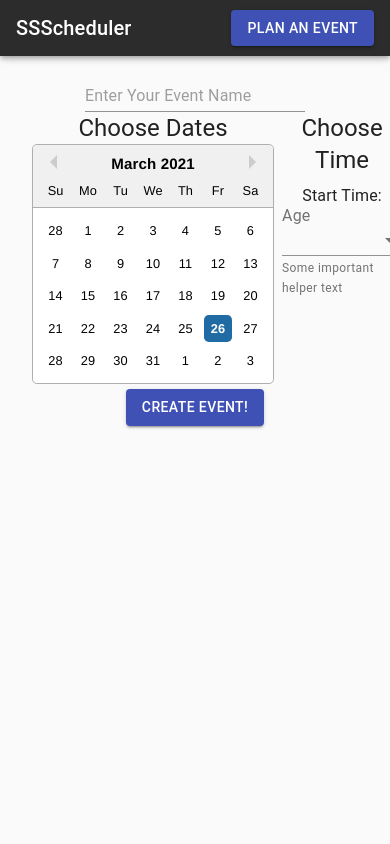
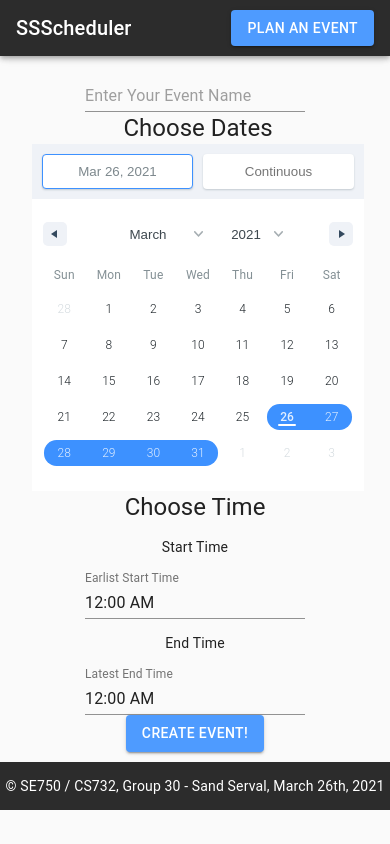
Before and after one commit to UoA-COMPSCI732-SOFTENG750-Team-Project/SOFTENG-750-2021-Group-Project-Sand-Serval, a React (Create React App) app in the folder sss_frontend/: page / in a window 390 px wide. Built offline with nearby package versions, Linux system fonts and the light colour scheme.

Commit message:
Finish off homepage

```diff
--- a/sss_frontend/package.json
+++ b/sss_frontend/package.json
@@ -4,13 +4,18 @@
   "private": true,
   "proxy": "http://localhost:3001/",
   "dependencies": {
+    "@date-io/date-fns": "^1.3.13",
     "@devexpress/dx-react-scheduler": "^2.7.5",
     "@devexpress/dx-react-scheduler-material-ui": "^2.7.5",
     "@material-ui/core": "^4.11.4",
+    "@material-ui/pickers": "^3.3.10",
     "@testing-library/jest-dom": "^5.11.10",
     "@testing-library/react": "^11.2.5",
     "@testing-library/user-event": "^12.8.3",
+    "date-fns": "^2.21.2",
+    "moment": "^2.29.1",
     "react": "^17.0.2",
+    "react-date-range": "^1.1.3",
     "react-datepicker": "^3.8.0",
     "react-dom": "^17.0.2",
     "react-router-dom": "^5.2.0",
--- a/sss_frontend/src/App.css
+++ b/sss_frontend/src/App.css
@@ -9,3 +9,13 @@
 #main {
   margin-top: 5%;
 }
+
+footer {
+  background-color: #2c2c2c;
+  color: white;
+  display: flex;
+  flex-direction: row;
+  justify-content: center;
+  align-items: center;
+  margin-top: 10px;
+}
--- a/sss_frontend/src/App.js
+++ b/sss_frontend/src/App.js
@@ -8,6 +8,7 @@ import Home from './pages/Home'
 import './App.css';
 import { Container } from '@material-ui/core';
 import SignIn from './pages/SignIn';
+import moment from 'moment';
 
 const useStyles = makeStyles((theme) => ({
   appBar: {
@@ -30,7 +31,7 @@ function App() {
           <Typography variant="h6" id="title">
             SSScheduler
           </Typography>
-          <Button variant="contained" color="primary">
+          <Button variant="contained" style={{backgroundColor: '#4E9BFF', color: '#FFFFFF'}}>
             Plan an Event
           </Button>
         </Toolbar>
@@ -48,7 +49,9 @@ function App() {
           </Switch>
         </BrowserRouter>
       </Container>
-
+      <footer>
+          <p>&copy; SE750 / CS732, Group 30 - Sand Serval, {moment().format("MMMM Do, YYYY")}</p>
+        </footer>
     </div>
   );
 }
--- /dev/null
+++ b/sss_frontend/src/components/calendar.css
@@ -0,0 +1,3 @@
+DateRange {
+    width: 80%;
+}
--- a/sss_frontend/src/components/calendar.js
+++ b/sss_frontend/src/components/calendar.js
@@ -1,29 +1,28 @@
-import React, { useState } from "react";
-import DataPicker from "react-datepicker";
-import "react-datepicker/dist/react-datepicker.css";
+import {useState} from 'react'
+import 'react-date-range/dist/styles.css';
+import 'react-date-range/dist/theme/default.css';
+import { DateRange } from 'react-date-range';
+import './calendar.css'
 
-const CalendarPicker = () => {
-    const [startDate, setStartDate] = useState(new Date());
-    const [endDate, setEndDate] = useState(null);
-    const onChange = dates => {
-        const [start, end] = dates;
-        setStartDate(start);
-        setEndDate(end);
-    };
-    console.log(startDate);
 
-    console.log(endDate);
 
-    return (
-        <DataPicker
-        selected={startDate}
-        onChange={onChange}
-        startDate={startDate}
-        endDate={endDate}
-        selectsRange
-        inline
+export default function CalendarPicker() {
+
+    const [state, setState] = useState([
+        {
+          startDate: new Date(),
+          endDate: null,
+          key: 'selection'
+        }
+      ]);
+
+      return (
+        <DateRange
+        editableDateInputs={true}
+        onChange={item => setState([item.selection])}
+        moveRangeOnFirstSelection={false}
+        ranges={state}
         />
     );
-};
 
-export default CalendarPicker;
+}
--- /dev/null
+++ b/sss_frontend/src/components/selectEndTime.js
@@ -0,0 +1,48 @@
+import React, { useState } from "react";
+import DateFnsUtils from '@date-io/date-fns';
+import {
+  MuiPickersUtilsProvider,
+  TimePicker,
+} from "@material-ui/pickers";
+import TextField from "@material-ui/core/TextField";
+import { createMuiTheme } from "@material-ui/core";
+import { ThemeProvider } from "@material-ui/styles";
+
+const materialTheme = createMuiTheme({
+  palette: {
+    primary: {
+      main: '#4E9BFF'
+    },
+    typography: {
+      color: 'white',
+      useNextVariants: true,
+      suppressDeprecationWarnings: true
+    },
+  },
+
+});
+export default function SelectStartTime() {
+    const [value, setValue] = useState(new Date("2018-01-01T00:00:00.000Z"));
+
+
+    return (
+      <ThemeProvider theme={materialTheme}>
+
+      <MuiPickersUtilsProvider utils={DateFnsUtils}>
+          <p>End Time</p>
+        <TimePicker
+        ampm
+        ampmInClock
+        views={["hours"]}
+        variant="dialog"
+        label="Latest End Time"
+        value={value}
+        minutesStep={5}
+        onChange={setValue}
+        renderInput={(props) => <TextField {...props} />}
+      />
+      </MuiPickersUtilsProvider>
+      </ThemeProvider>
+    );
+
+}
--- /dev/null
+++ b/sss_frontend/src/components/selectStartTime.js
@@ -0,0 +1,48 @@
+import React, { useState } from "react";
+import DateFnsUtils from '@date-io/date-fns';
+import {
+  MuiPickersUtilsProvider,
+  TimePicker,
+} from "@material-ui/pickers";
+import TextField from "@material-ui/core/TextField";
+import { createMuiTheme } from "@material-ui/core";
+import { ThemeProvider } from "@material-ui/styles";
+
+const materialTheme = createMuiTheme({
+  palette: {
+    primary: {
+      main: '#4E9BFF'
+    },
+    typography: {
+      color: 'white',
+      useNextVariants: true,
+      suppressDeprecationWarnings: true
+    },
+  },
+
+});
+export default function SelectStartTime() {
+    const [value, setValue] = useState(new Date("2018-01-01T00:00:00.000Z"));
+
+
+    return (
+      <ThemeProvider theme={materialTheme}>
+
+      <MuiPickersUtilsProvider utils={DateFnsUtils}>
+          <p>Start Time</p>
+        <TimePicker
+        ampm
+        ampmInClock
+        views={["hours"]}
+        variant="dialog"
+        label="Earlist Start Time"
+        value={value}
+        minutesStep={5}
+        onChange={setValue}
+        renderInput={(props) => <TextField {...props} />}
+      />
+      </MuiPickersUtilsProvider>
+      </ThemeProvider>
+    );
+
+}
--- a/sss_frontend/src/components/selectTime.js
+++ /dev/null
@@ -1,52 +0,0 @@
-import React from 'react';
-import { makeStyles } from '@material-ui/core/styles';
-import { Typography } from '@material-ui/core';
-import InputLabel from '@material-ui/core/InputLabel';
-import MenuItem from '@material-ui/core/MenuItem';
-import FormHelperText from '@material-ui/core/FormHelperText';
-import FormControl from '@material-ui/core/FormControl';
-import Select from '@material-ui/core/Select';
-
-const useStyles = makeStyles((theme) => ({
-  formControl: {
-    margin: theme.spacing(1),
-    minWidth: 120,
-  },
-  selectEmpty: {
-    marginTop: theme.spacing(2),
-  },
-}));
-
-export default function SelectTime() {
-  const classes = useStyles();
-  const [age, setAge] = React.useState('');
-
-  const handleChange = (event) => {
-    setAge(event.target.value);
-  };
-
-  return (
-    <div>
-      <FormControl className={classes.formControl}>
-      <Typography>Start Time:</Typography>
-
-        <InputLabel id="demo-simple-select-helper-label">Age</InputLabel>
-        <Select
-          labelId="demo-simple-select-helper-label"
-          id="demo-simple-select-helper"
-          value={age}
-          onChange={handleChange}
-        >
-          <MenuItem value="">
-            <em>None</em>
-          </MenuItem>
-          <MenuItem value={10}>Ten</MenuItem>
-          <MenuItem value={20}>Twenty</MenuItem>
-          <MenuItem value={30}>Thirty</MenuItem>
-        </Select>
-        <FormHelperText>Some important helper text</FormHelperText>
-      </FormControl>
-
-    </div>
-  );
-}
--- a/sss_frontend/src/index.js
+++ b/sss_frontend/src/index.js
@@ -4,11 +4,15 @@ import './index.css';
 import App from './App';
 import reportWebVitals from './reportWebVitals';
 import { AppContextProvider } from './AppContextProvider';
-
+import DateFnsUtils from '@date-io/date-fns';
+import { MuiPickersUtilsProvider  } from "@material-ui/pickers";
 ReactDOM.render(
     <React.StrictMode>
         <AppContextProvider>
-            <App />
+            <MuiPickersUtilsProvider utils={DateFnsUtils}>
+
+                <App />
+            </MuiPickersUtilsProvider>
         </AppContextProvider>
     </React.StrictMode>,
   document.getElementById('root')
--- a/sss_frontend/src/pages/Home.js
+++ b/sss_frontend/src/pages/Home.js
@@ -4,7 +4,9 @@ import CalendarPicker from '../components/calendar'
 import styles from './Home.module.css';
 // eslint-disable-next-line
 import Wrapper from './Timetable.js';
-import SelectTime from '../components/selectTime'
+import SelectStartTime from '../components/selectStartTime'
+import SelectEndTime from '../components/selectEndTime'
+
 export default function Home() {
     return (
         <Container className={styles.Container}>
@@ -21,17 +23,20 @@ export default function Home() {
                     </Typography>
                     <CalendarPicker />
                 </div>
-                <div>
+                <div >
                     <Typography variant="h5" color='inherit'>
                         Choose Time
                     </Typography>
+                    <div className="pickTime">
+                        <SelectStartTime />
 
-                    <SelectTime />
+                        <SelectEndTime />
+                    </div>
                 </div>
             </div>
 
             <Link to={"/sign-in"}>
-                <Button variant="contained" color="primary">
+                <Button variant="contained" style={{backgroundColor: '#4E9BFF', color: '#FFFFFF'}}>
                     Create Event!
                 </Button>
             </Link>
--- a/sss_frontend/src/pages/Home.module.css
+++ b/sss_frontend/src/pages/Home.module.css
@@ -11,7 +11,31 @@
 }
 
 .midSection > div {
+    display: flex !important;
+    flex-direction: column !important;
     text-align: center;
     margin-left: auto;
     margin-right: auto;
 }
+
+.pickTime {
+    display: flex !important;
+    flex-direction: column !important;
+}
+
+@media only screen and (max-width: 815px) {
+    body, html { overflow-x:hidden; }
+
+    .midSection {
+        display: flex;
+        flex-direction: column;
+        text-align: center;
+
+    }
+    .midSection > div {
+        text-align: center;
+        margin-left: auto;
+        margin-right: auto;
+    }
+
+}
```
Also changed, not shown: sss_frontend/src/components/selectTimeZone.js (added), 1 other file (tests, documents, lock files or other folders).
